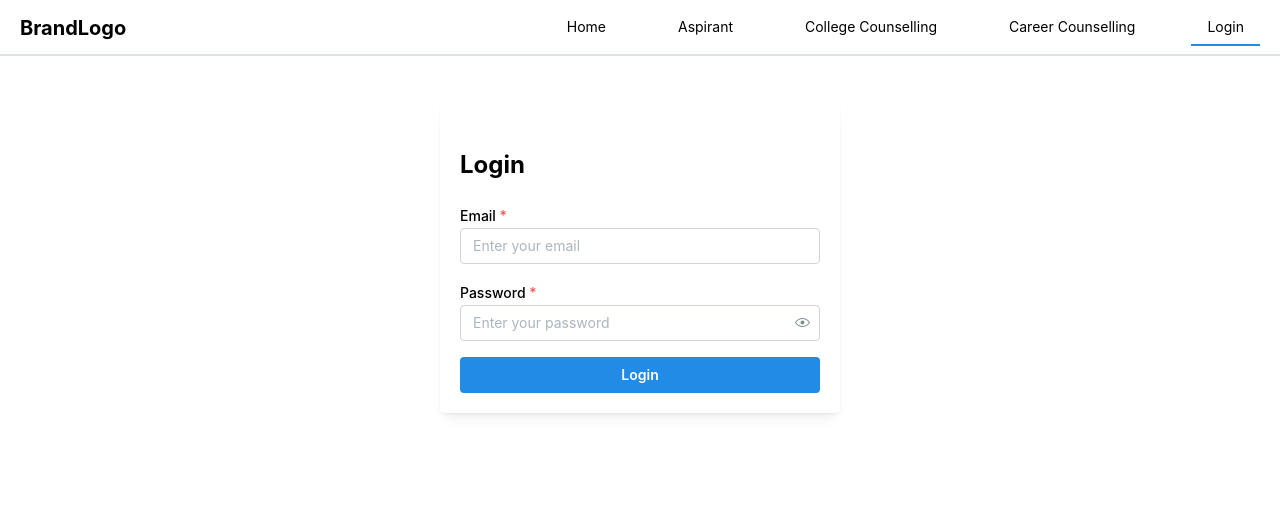
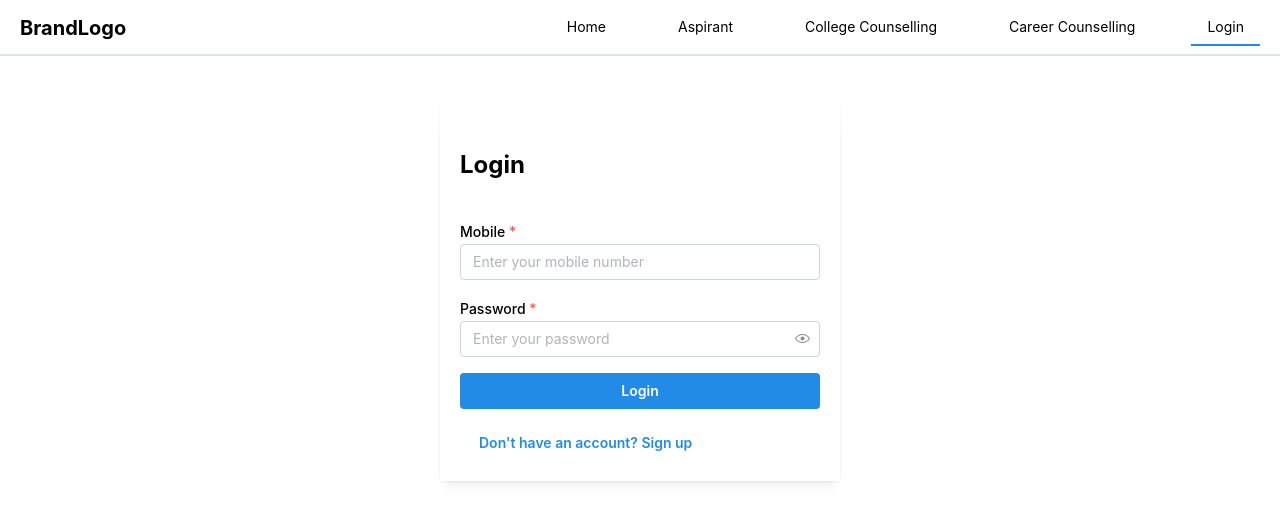
Before and after one commit to ishwar4230/iitian4u-frontend, a React (Create React App) app: page / in a window 1280 px wide. Both pictures are taken after a click on the tab "Login". Shown: the top 522 px of the page. Built offline with nearby package versions, Linux system fonts and the light colour scheme.

Commit message:
linked login,signup and logout apis to backend

```diff
--- a/package.json
+++ b/package.json
@@ -12,6 +12,7 @@
     "@mui/material": "^6.4.2",
     "@reduxjs/toolkit": "^2.5.1",
     "@tabler/icons-react": "^3.29.0",
+    "axios": "^1.7.9",
     "cra-template": "1.2.0",
     "js-cookie": "^3.0.5",
     "jwt-decode": "^4.0.0",
--- a/src/HomePage.js
+++ b/src/HomePage.js
@@ -4,7 +4,8 @@ import { Tabs, Button, Menu, Burger, Drawer } from "@mantine/core";
 import { useDisclosure, useMediaQuery } from "@mantine/hooks";
 import { IconUserCircle } from "@tabler/icons-react";
 import Cookies from "js-cookie";
-import jwtDecode from "jwt-decode"; // Import JWT decoder
+import {jwtDecode} from "jwt-decode"; // Import JWT decoder
+import axios from "axios";
 import { login, logout } from "./redux/slices/authSlice";
 
 import Aspirant from "./tabs/aspirant/Aspirant";
@@ -25,10 +26,11 @@ const HomePage = () => {
   // Check for authentication on page load
   useEffect(() => {
     const token = Cookies.get("token");
-
+    console.log("on-page-open",token);
     if (token) {
       try {
         const decoded = jwtDecode(token); // Decode token to get user ID
+        console.log("decoded",decoded);
         if (decoded?.id) {
           dispatch(login(decoded.id)); // Store ID as a string in Redux
         }
@@ -38,14 +40,20 @@ const HomePage = () => {
     }
   }, [dispatch]);
 
-  const handleLogin = (userData) => {
+  const handleLogin = () => {
     //dispatch(login(userData)); // Dispatch actual login data
     setActiveTab("home"); // Redirect to home after login
   };
 
-  const handleLogout = () => {
-    dispatch(logout());
-    setActiveTab("home");
+  const handleLogout = async () => {
+    try {
+      const res = await axios.post("http://localhost:5000/api/auth/logout",{ withCredentials: true });
+      Cookies.remove("token");
+      dispatch(logout());
+      setActiveTab("home");
+    } catch (error) {
+      alert(error.response?.data?.message || "Logout failed!");
+    }
   };
 
   return (
--- a/src/tabs/login/Login.js
+++ b/src/tabs/login/Login.js
@@ -1,44 +1,62 @@
 import React, { useState } from "react";
 import { useDispatch } from "react-redux";
 import { login } from "../../redux/slices/authSlice";
-import { Button, TextInput, PasswordInput, Card } from "@mantine/core";
+import { Button, TextInput, PasswordInput, Card, Group } from "@mantine/core";
+import axios from "axios";
 
 const Login = ({ onLogin }) => {
+  const [isSignup, setIsSignup] = useState(false);
+  const [name, setName] = useState("");
+  const [mobile, setMobile] = useState("");
   const [email, setEmail] = useState("");
   const [password, setPassword] = useState("");
   const dispatch = useDispatch();
 
-  const handleLogin = () => {
-    // Dummy authentication logic (Replace with API call)
-    if (email === "test@example.com" && password === "password123") {
-      dispatch(login({ name: "John Doe", email })); // Update Redux state
+  const handleLogin = async () => {
+    try {
+      console.log(mobile,password);
+      const res = await axios.post("http://localhost:5000/api/auth/login", { phone: mobile, password }, { withCredentials: true });
+      console.log(res);
+      dispatch(login(res.data.user.id)); // Store user ID in Redux
       onLogin(); // Redirect to Home tab
-    } else {
-      alert("Invalid credentials! Try email: test@example.com, password: password123");
+    } catch (error) {
+      alert(error.response?.data?.message || "Login failed!");
+    }
+  };
+
+  const handleSignup = async () => {
+    try {
+      await axios.post("http://localhost:5000/api/auth/register", { name, email, phone: mobile, password });
+      alert("Signup successful! Please login.");
+      setIsSignup(false); // Switch to login after signup
+    } catch (error) {
+      alert(error.response?.data?.message || "Signup failed!");
     }
   };
 
   return (
     <Card shadow="sm" padding="lg" style={{ maxWidth: 400, margin: "auto", marginTop: "50px" }}>
-      <h2>Login</h2>
-      <TextInput
-        label="Email"
-        placeholder="Enter your email"
-        value={email}
-        onChange={(e) => setEmail(e.target.value)}
-        required
-      />
-      <PasswordInput
-        label="Password"
-        placeholder="Enter your password"
-        value={password}
-        onChange={(e) => setPassword(e.target.value)}
-        required
-        mt="md"
-      />
-      <Button color="blue" fullWidth mt="md" onClick={handleLogin}>
-        Login
+      <h2>{isSignup ? "Sign Up" : "Login"}</h2>
+
+      {isSignup && (
+        <>
+          <TextInput label="Name" placeholder="Enter your name" value={name} onChange={(e) => setName(e.target.value)} required />
+          <TextInput label="Email" placeholder="Enter your email" value={email} onChange={(e) => setEmail(e.target.value)} required mt="md" />
+        </>
+      )}
+
+      <TextInput label="Mobile" placeholder="Enter your mobile number" value={mobile} onChange={(e) => setMobile(e.target.value)} required mt="md" />
+      <PasswordInput label="Password" placeholder="Enter your password" value={password} onChange={(e) => setPassword(e.target.value)} required mt="md" />
+
+      <Button color="blue" fullWidth mt="md" onClick={isSignup ? handleSignup : handleLogin}>
+        {isSignup ? "Sign Up" : "Login"}
       </Button>
+
+      <Group position="center" mt="md">
+        <Button variant="subtle" onClick={() => setIsSignup(!isSignup)}>
+          {isSignup ? "Already have an account? Login" : "Don't have an account? Sign up"}
+        </Button>
+      </Group>
     </Card>
   );
 };
```
Also changed, not shown: 1 other file (tests, documents, lock files or other folders).
